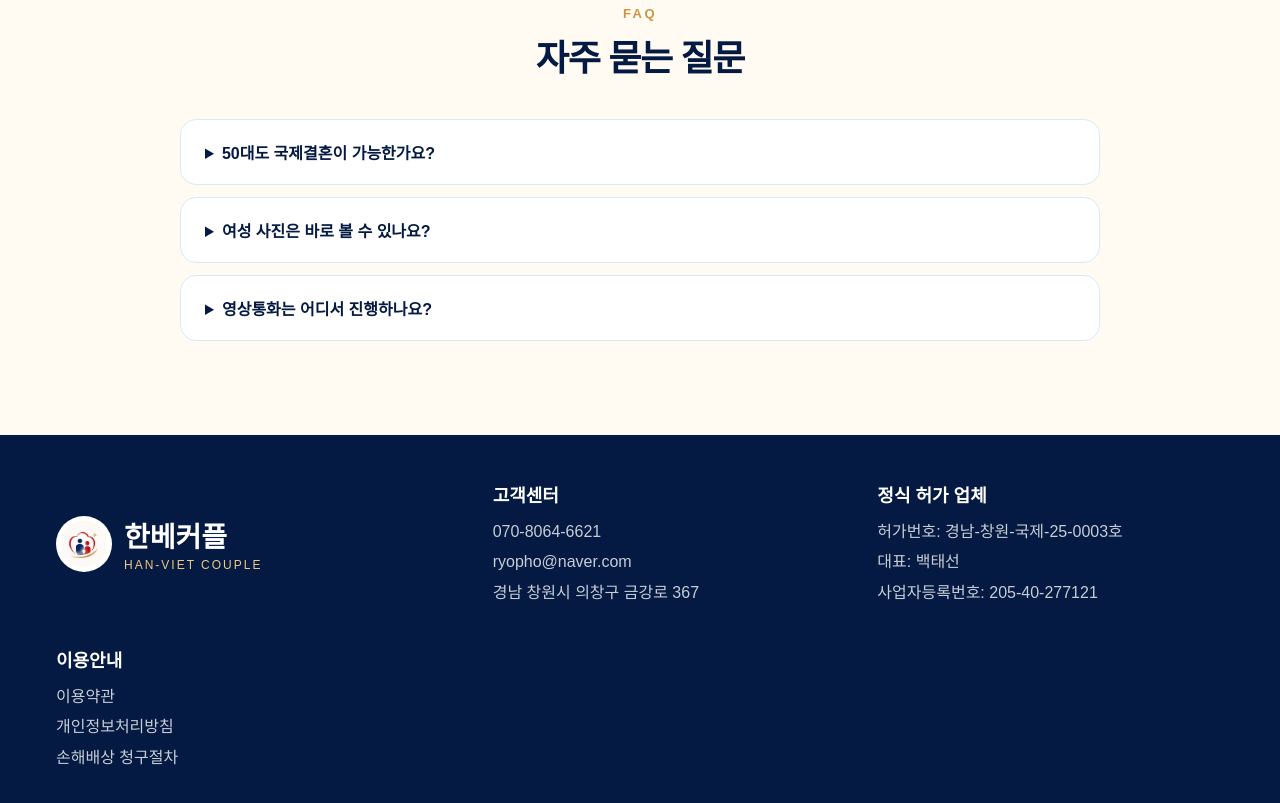
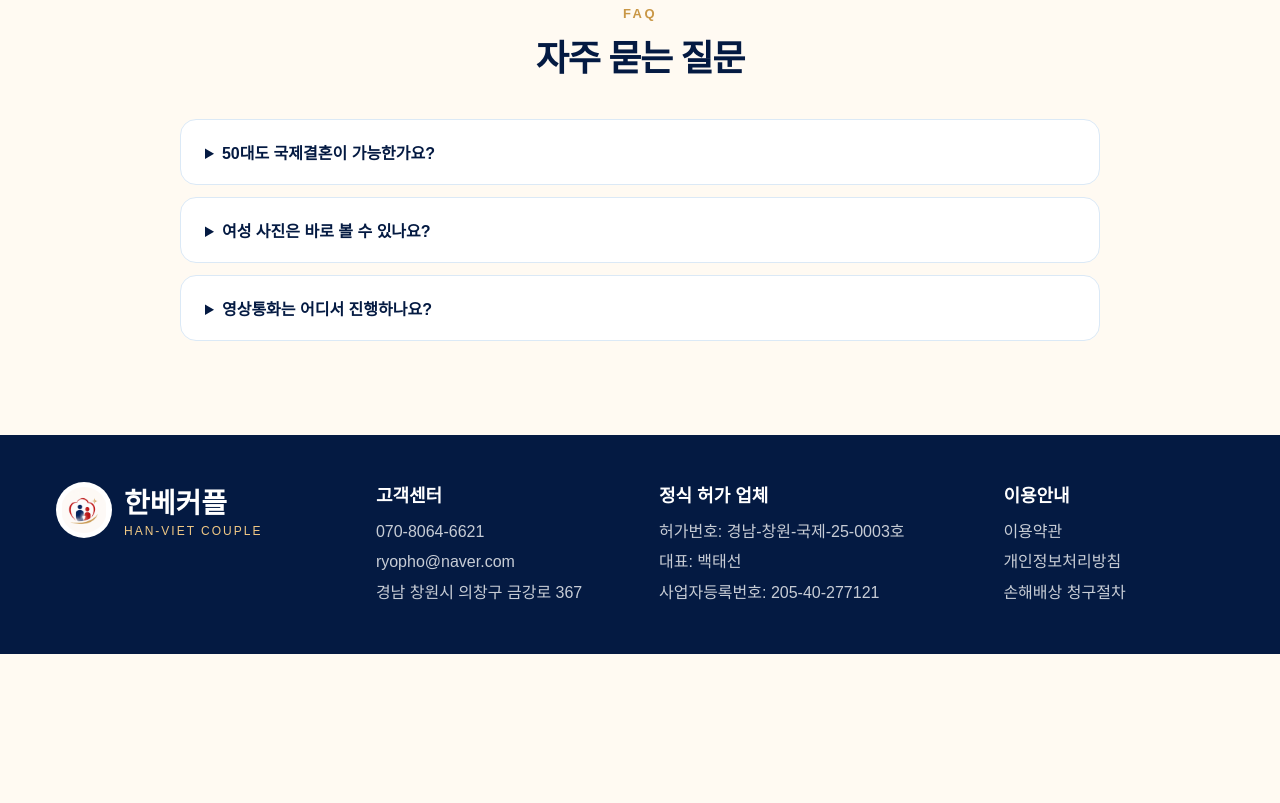
Before and after one commit to meteor100biz/hanviet-homepage, a plain HTML site: page index.html in a window 1280 px wide. Shown: the part 3686-4489 px from the top of the page. After the commit the page ends 4340 px from the top, so only its background shows below. Drawn offline with Linux system fonts and the light colour scheme.

Commit message:
Add files via upload

```diff
--- a/style.css
+++ b/style.css
@@ -153,17 +153,28 @@ p { line-height:1.75; }
 .fee-note p { color:var(--muted); }
 
 /* Footer */
-.site-footer { padding:46px 56px; display:grid; grid-template-columns:1.15fr 1fr 1fr; gap:38px; background:var(--navy-dark); color:#fff; }
+.site-footer {
+  padding:46px 56px;
+  display:grid;
+  grid-template-columns:1.15fr 1fr 1.25fr .9fr;
+  gap:38px;
+  align-items:start;
+  background:var(--navy-dark);
+  color:#fff;
+}
 .footer-brand { display:flex; gap:12px; align-items:center; }
 .footer-brand img { width:56px; height:56px; object-fit:contain; background:#fff; border-radius:50%; padding:5px; }
 .footer-brand strong { display:block; font-size:28px; }
 .footer-brand span { color:#f0c885; font-size:12px; letter-spacing:2px; }
 .site-footer h4 { margin-bottom:10px; font-size:18px; }
 .site-footer p { color:rgba(255,255,255,.78); line-height:1.9; }
+.site-footer a { color:rgba(255,255,255,.78); }
+.site-footer a:hover { color:#f0c885; text-decoration:underline; }
 
 /* Responsive */
 @media (max-width: 1180px) {
   .main-nav { display:none; }
+  .site-footer { grid-template-columns:repeat(2, minmax(0,1fr)); }
   .hero { padding-bottom:210px; }
   .license-badge { right:32px; }
   .info-panel { grid-template-columns:1fr; width:calc(100% - 64px); left:32px; right:32px; }
```
